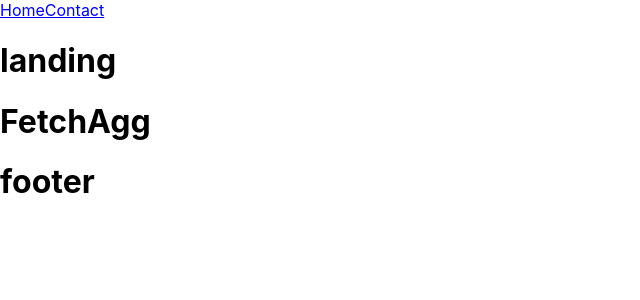
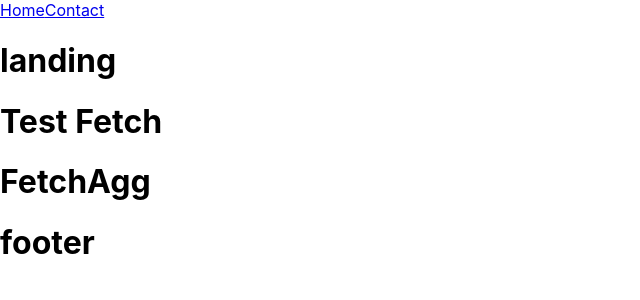
Before and after one commit to stansaner/ExchangeMate, a React (Create React App) app: page / in a window 1280 px wide. Shown: the top 300 px of the page, without its empty margins (0-640 px from the left). Built offline with nearby package versions, Linux system fonts and the light colour scheme; no server answers.

Commit message:
UseEffect with fetch

```diff
--- a/src/components/fetchCurrencies/fetchCurrencies.js
+++ b/src/components/fetchCurrencies/fetchCurrencies.js
@@ -1,11 +1,21 @@
 import "./fetchCurrencies.css";
+import { useState, useEffect } from 'react';
 
-function fetchCurrencies() {
+
+
+function FetchCurrencies() {
+  useEffect(() => {
   fetch(`https://api.polygon.io/v3/reference/tickers?market=fx&active=true&apiKey=VjdfKVQgSP7rYvGkgO1Cu789ZdvAj_ph`)
   .then(res => res.json())
-  .then(data => {
-      console.log(data);
-  })
+    .then(data => {
+        console.log(data);
+
+    })
+  }, []);
+
+  return (
+    <h1>Test Fetch</h1>
+  )
 }
 
-export default fetchCurrencies;
+export default FetchCurrencies;
--- a/src/index.js
+++ b/src/index.js
@@ -7,10 +7,10 @@ import reportWebVitals from './reportWebVitals';
 import { BrowserRouter } from "react-router-dom";
 const root = ReactDOM.createRoot(document.getElementById('root'));
 root.render(
-  <React.StrictMode>
+  // <React.StrictMode>
     <BrowserRouter>
       <App />
     </BrowserRouter>
-  </React.StrictMode>
+  // </React.StrictMode>
 );
 reportWebVitals();
```
